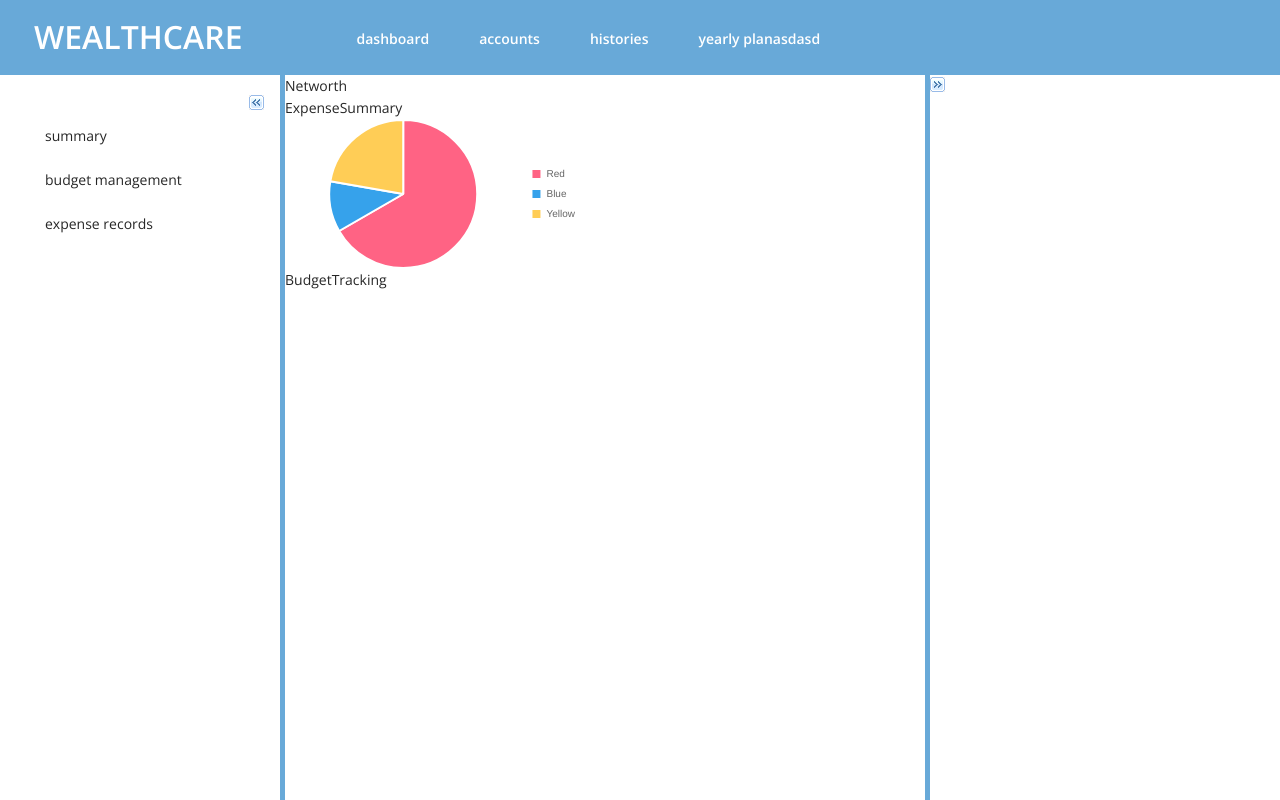
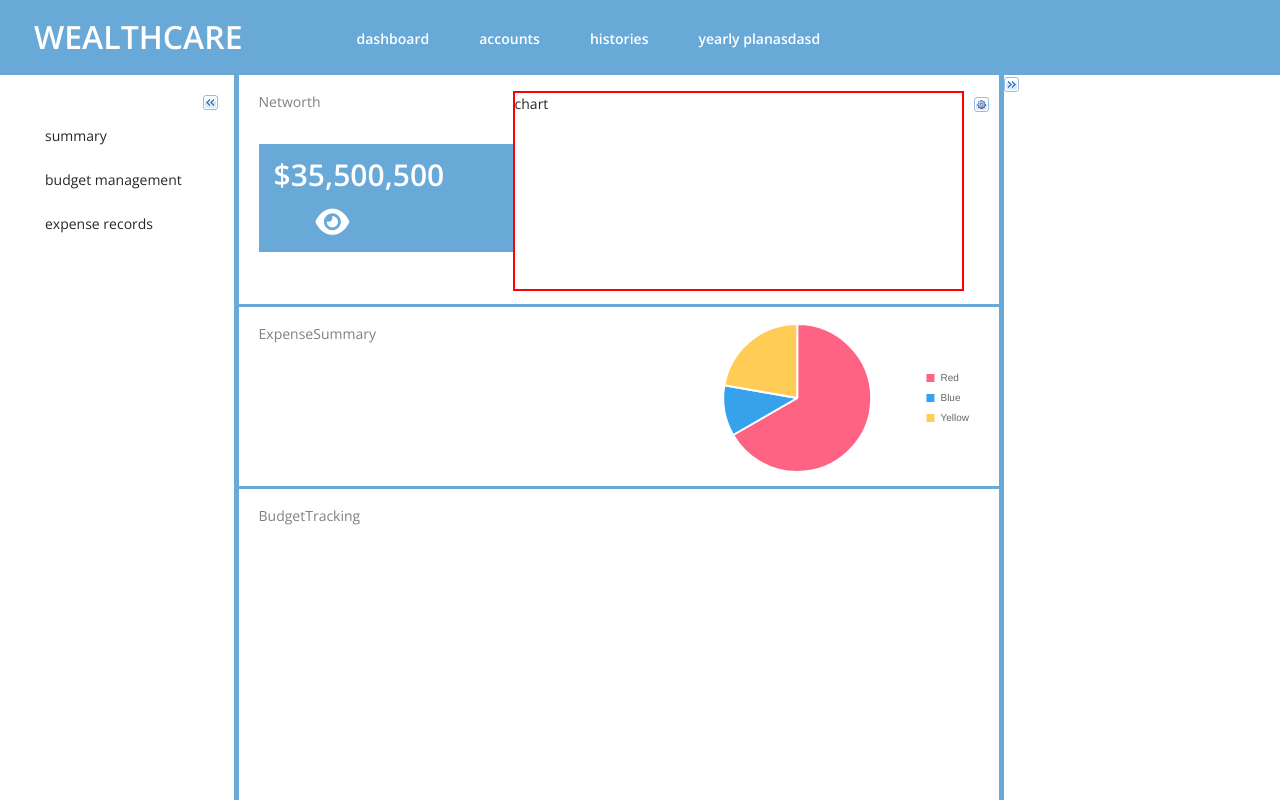
Before and after one commit to khoaphan97/wealthcare-web, a React (Create React App) app: page /dashboard/summary in a window 1280 px wide. Built offline with nearby package versions, Linux system fonts and the light colour scheme; no server answers.

Commit message:
Update layout for middle field

```diff
--- a/package.json
+++ b/package.json
@@ -3,6 +3,7 @@
   "version": "1.0.0",
   "private": true,
   "dependencies": {
+    "@fortawesome/fontawesome-free": "^6.1.1",
     "@testing-library/jest-dom": "^5.16.4",
     "@testing-library/react": "^13.3.0",
     "@testing-library/user-event": "^13.5.0",
--- a/src/App.js
+++ b/src/App.js
@@ -6,6 +6,7 @@ import Dashboard from './containers/Dashboard';
 import apiController from './api';
 import PieChart from './components/PieChart';
 import Summary from './containers/Dashboard/Summary';
+import "@fortawesome/fontawesome-free/css/all.css";
 
 function App() {
     const location = useLocation();
--- a/src/App.scss
+++ b/src/App.scss
@@ -1,3 +1,4 @@
+// @import './assets/mixin/mixins';
 .wtc-app {
     width: 100vw;
     height: 100vh;
--- /dev/null
+++ b/src/assets/mixin/middleLineBreak.scss
@@ -0,0 +1,10 @@
+@mixin middle-line-break {
+  &::after {
+      position: absolute;
+      content: "";
+      border-bottom: 3px solid#68A9D8;
+      bottom: 0px;
+      right: 0;
+      left: 0;
+  }
+}
--- /dev/null
+++ b/src/assets/mixin/mixins.scss
@@ -0,0 +1 @@
+@import './middleLineBreak.scss';
--- a/src/containers/Dashboard/Summary/BudgetTracking.js
+++ b/src/containers/Dashboard/Summary/BudgetTracking.js
@@ -2,7 +2,9 @@ import React from 'react'
 
 const BudgetTracking = () => {
   return (
-    <div>BudgetTracking</div>
+    <div className="middle-item">
+      <div className='txt-middle-title'>BudgetTracking</div>
+    </div>
   )
 }
 
--- a/src/containers/Dashboard/Summary/ExpenseSummary.js
+++ b/src/containers/Dashboard/Summary/ExpenseSummary.js
@@ -3,9 +3,13 @@ import PieChart from '../../../components/PieChart'
 
 const ExpenseSummary = () => {
     return (
-        <div>
-            ExpenseSummary
-            <PieChart />
+        <div className="exSummary middle-item">
+            <div className='txt-middle-title'>
+                ExpenseSummary
+            </div>
+            <div>
+                <PieChart />
+            </div>
         </div>
     )
 }
--- a/src/containers/Dashboard/Summary/Networth.js
+++ b/src/containers/Dashboard/Summary/Networth.js
@@ -1,6 +1,6 @@
 import React from 'react'
 import withContext from '../../../components/ContextTab'
-
+import ToolSprites from '../../../components/ToolSprites'
 const Networth = ({ openContext }) => {
 
   const handleOpenContext = () => {
@@ -11,7 +11,21 @@ const Networth = ({ openContext }) => {
   }
 
   return (
-		<div onClick={handleOpenContext}>Networth</div>
+    <div className='nw middle-item'>
+      <div className="nw-infor">
+        <div className='txt-middle-title' onClick={handleOpenContext}>Networth</div>
+        <div className="nw-income">
+          $35,500,500
+          <span><i class="fa fa-eye"></i></span>
+        </div>
+      </div>
+      <div className="nw-chart">
+        chart
+      </div>
+      <div className="wtc-button">
+        <ToolSprites spriteName={"setting"} />
+      </div>
+    </div>
   )
 }
 
--- a/src/containers/Dashboard/Summary/style.scss
+++ b/src/containers/Dashboard/Summary/style.scss
@@ -0,0 +1,51 @@
+@import '../../../assets/mixin/mixins';
+
+.nw {
+  position: relative;
+  display: flex;
+  justify-content: space-between;
+  @include middle-line-break();
+
+  .nw-infor {
+    .nw-income {
+      padding: 7px 20px 7px 15px;
+      background-color: #68A9D8;
+      font-size: 30px;
+      margin-top: 31px;
+      font-weight: 600;
+      color: #FFFFFF;
+
+      span {
+        padding-left: 42px;
+      }
+    }
+  }
+
+  .nw-chart {
+    width: 500px;
+    height: 200px;
+    border: 2px solid red;
+  }
+
+  .wtc-button {
+    position: relative;
+    right: -10px;
+    top: 4px;
+  }
+}
+
+.exSummary {
+  position: relative;
+  display: flex;
+  justify-content: space-between;
+  @include middle-line-break();
+
+  &::after {
+    position: absolute;
+    content: "";
+    border-bottom: 3px solid#68A9D8;
+    bottom: 0px;
+    right: 0;
+    left: 0;
+  }
+}
--- a/src/containers/Dashboard/style.scss
+++ b/src/containers/Dashboard/style.scss
@@ -1,5 +1,16 @@
 .wtc-dashboard-area {
     .middle-content {
         flex-grow: 1;
+
+        .txt-middle-title {
+            color: #808080;
+            height: 22px;
+            line-height: 22px;
+            cursor: pointer;
+        }
+
+        .middle-item {
+            padding: 16px 20px;
+        }
     }
 }
```
Lines whose indentation alone changed are shown as unchanged.
